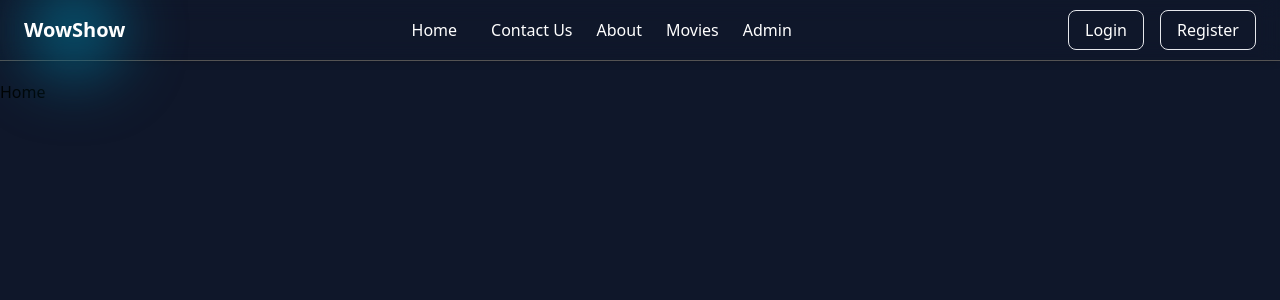
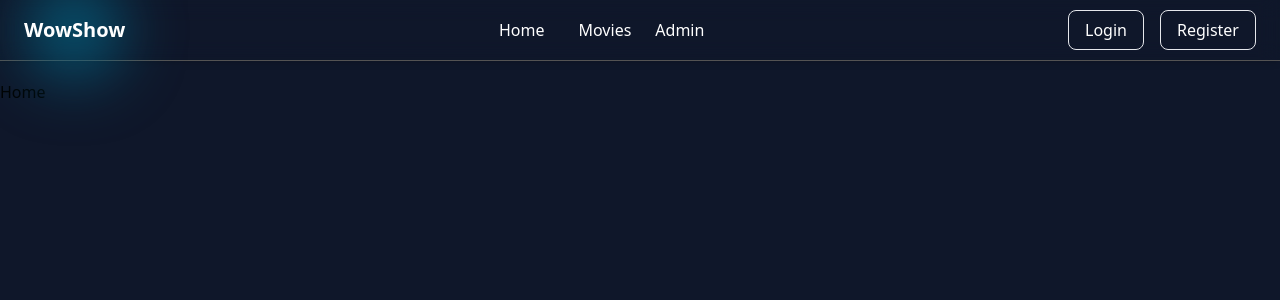
Before and after one commit to pratyakshacode/movie-application-dbms-bootcamp, a React (Vite) app: page / in a window 1280 px wide. Shown: the top 300 px of the page. Built offline with nearby package versions, Linux system fonts and the light colour scheme.

Commit message:
Removed unused links

```diff
--- a/src/components/Navbar.tsx
+++ b/src/components/Navbar.tsx
@@ -10,8 +10,6 @@ const Navbar = () => {
       <div className="font-bold text-xl text-white">WowShow</div>
       <ul className="flex space-x-6">
         <li><Link to="/">Home</Link></li>
-        <li><Link to="/contactUs">Contact Us</Link></li>
-        <li><Link to="/about">About</Link></li>
         <li><Link to="/movies">Movies</Link></li>
         <li><Link to={'/admin'}>Admin</Link></li>
       </ul>
```
